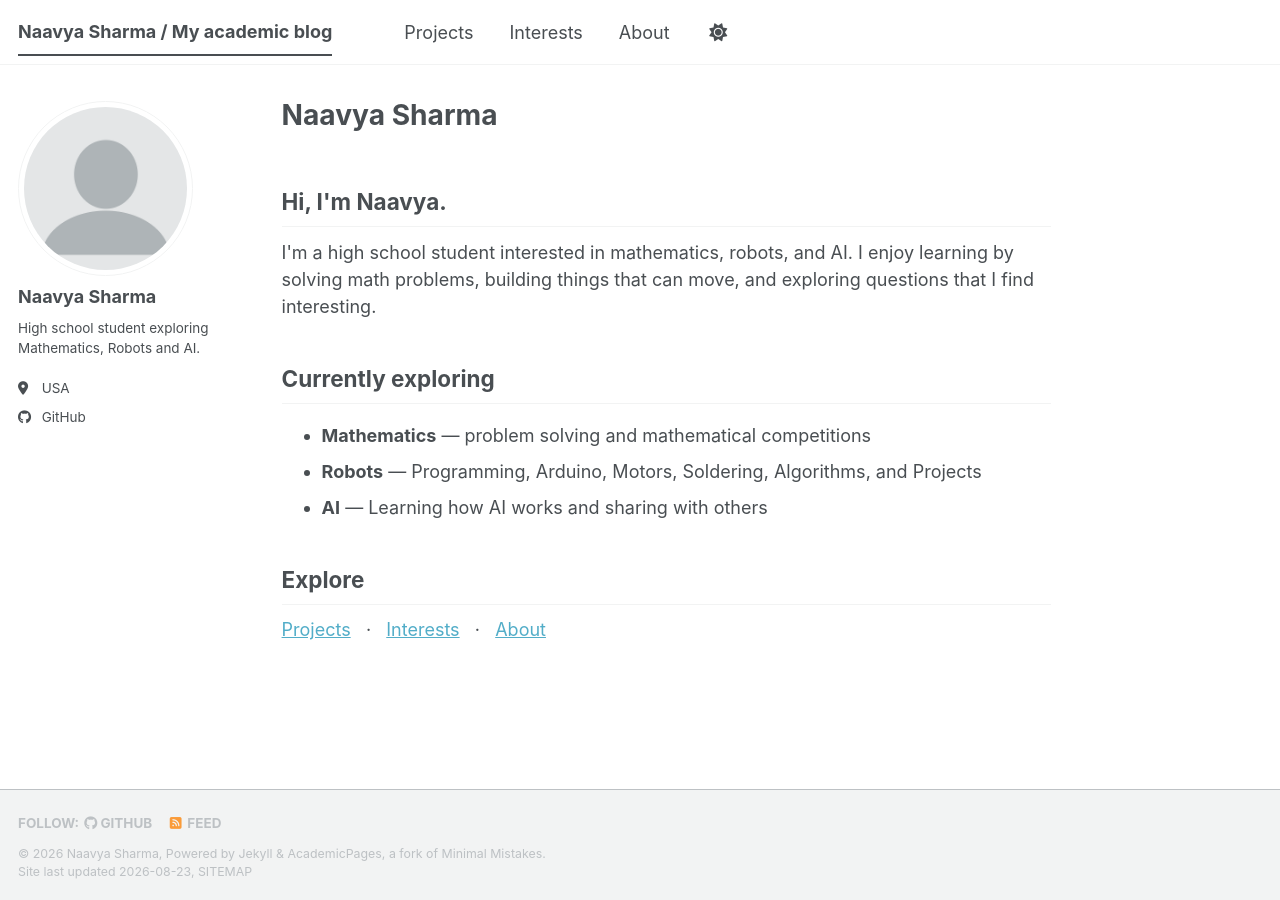
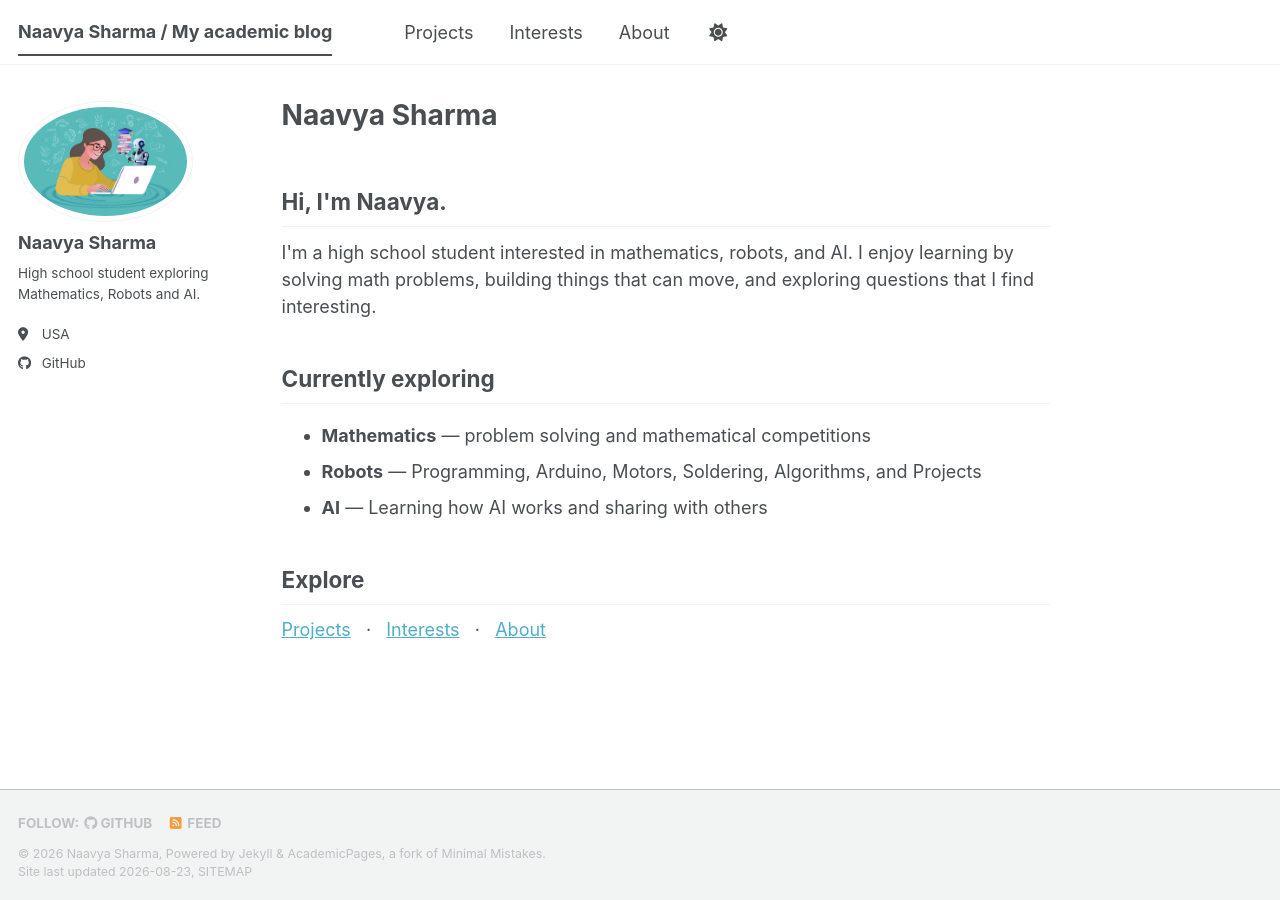
Before and after one commit to naavyasharma/personalblog, a Jekyll site: the page built from index.html, in a window 1280 px wide. Built offline with Jekyll 4.4.1, drawn with Linux system fonts in a browser that asks for light colours; a style sheet for code colours, icons or effects is not loaded.

Commit message:
Update my avatar in config file

```diff
--- a/_config.yml
+++ b/_config.yml
@@ -23,7 +23,7 @@ repository               : "naavyasharma/personalblog"
 #               Additional customization can be done by editing /_includes/author-profile.html
 author:
   name: "Naavya Sharma"
-  avatar: "profile.png"
+  avatar: "studentAtDesk.jpg"
   bio: "High school student exploring Mathematics, Robots and AI."
   location: "USA"
 
```
